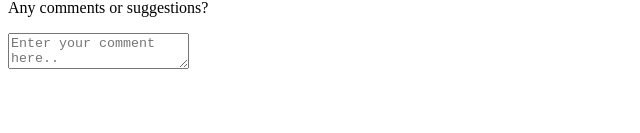
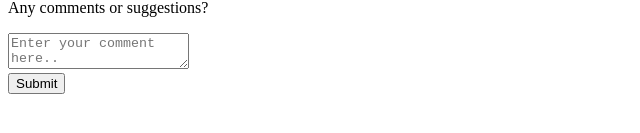
Before and after one commit to memicelis/surveyform, a plain HTML site: page index.html in a window 1280 px wide. Shown: the part 403-536 px from the top of the page, without its empty margins (0-640 px from the left). Drawn offline with Linux system fonts and the light colour scheme.

Commit message:
added submit button

```diff
--- a/index.html
+++ b/index.html
@@ -48,6 +48,9 @@
         <p>Any comments or suggestions?</p>
         <textarea id="comments" placeholder="Enter your comment here.."></textarea>
       </div>
+      <div class ="form-group">
+        <button type="submit" id="submit">Submit</button>
+      </div>
       </form>
     <script src="https://cdn.freecodecamp.org/testable-projects-fcc/v1/bundle.js"></script>
     <script src="js/index.js"></script>
```
